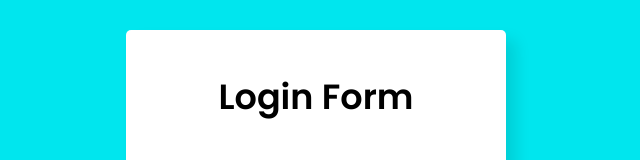
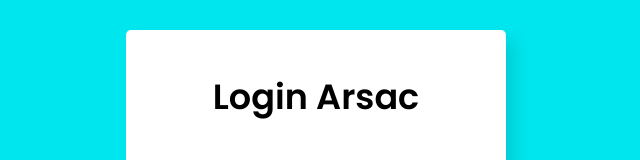
Before and after one commit to harAAm-Friday/Front-End-Project, a plain HTML site: page Login-Page-using-html-css-main/index.html in a window 1280 px wide. Shown: the part 129-289 px from the top of the page, without its empty margins (324-964 px from the left). Drawn offline with Linux system fonts and the light colour scheme.

Commit message:
commit test

```diff
--- a/Login-Page-using-html-css-main/index.html
+++ b/Login-Page-using-html-css-main/index.html
@@ -11,7 +11,7 @@
 
 <body>
     <div class="wrapper">
-        <header>Login Form</header>
+        <header>Login Arsac</header>
         <form action="#">
             <div class="field email">
                 <div class="input-area">
```
